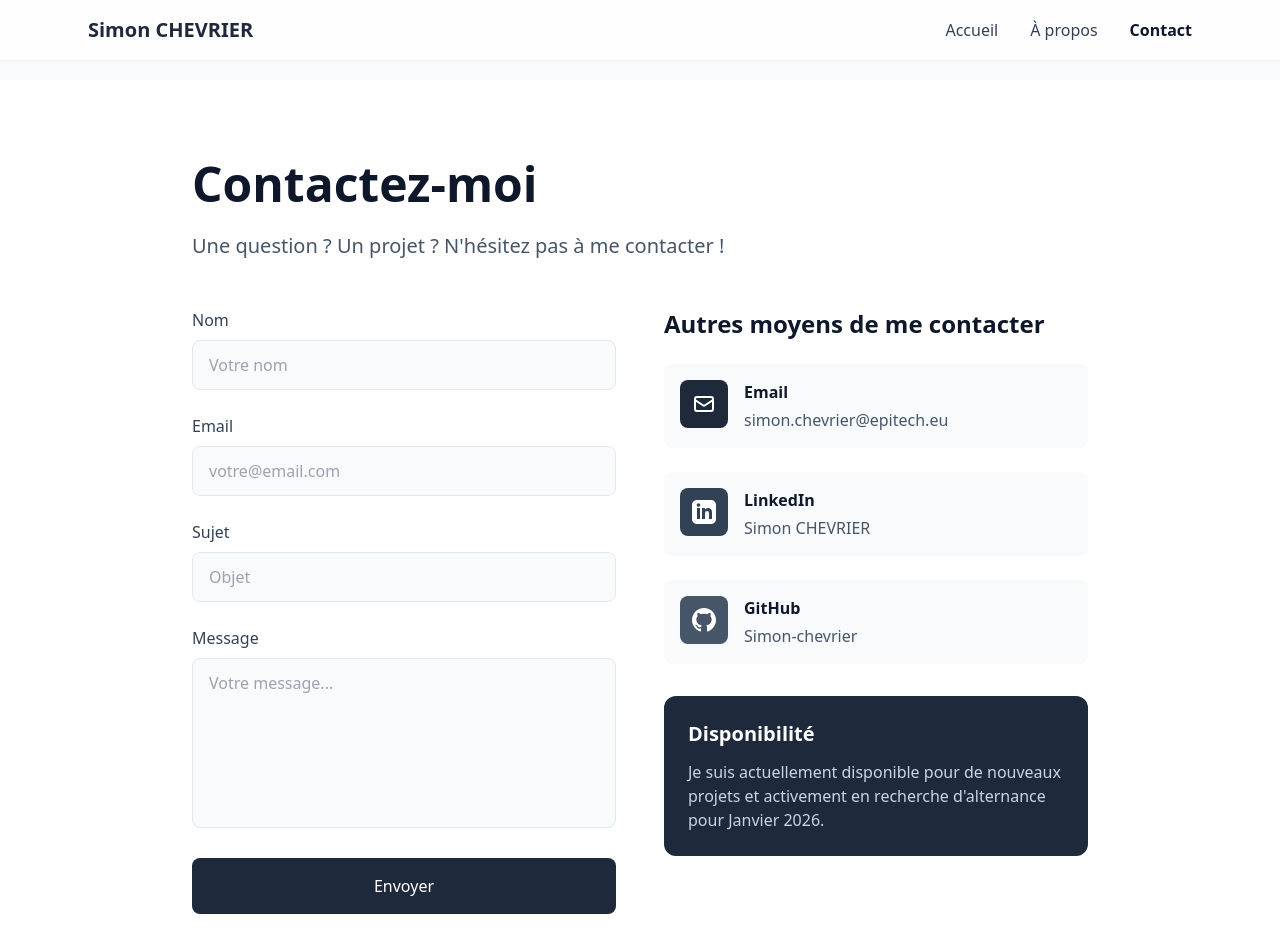
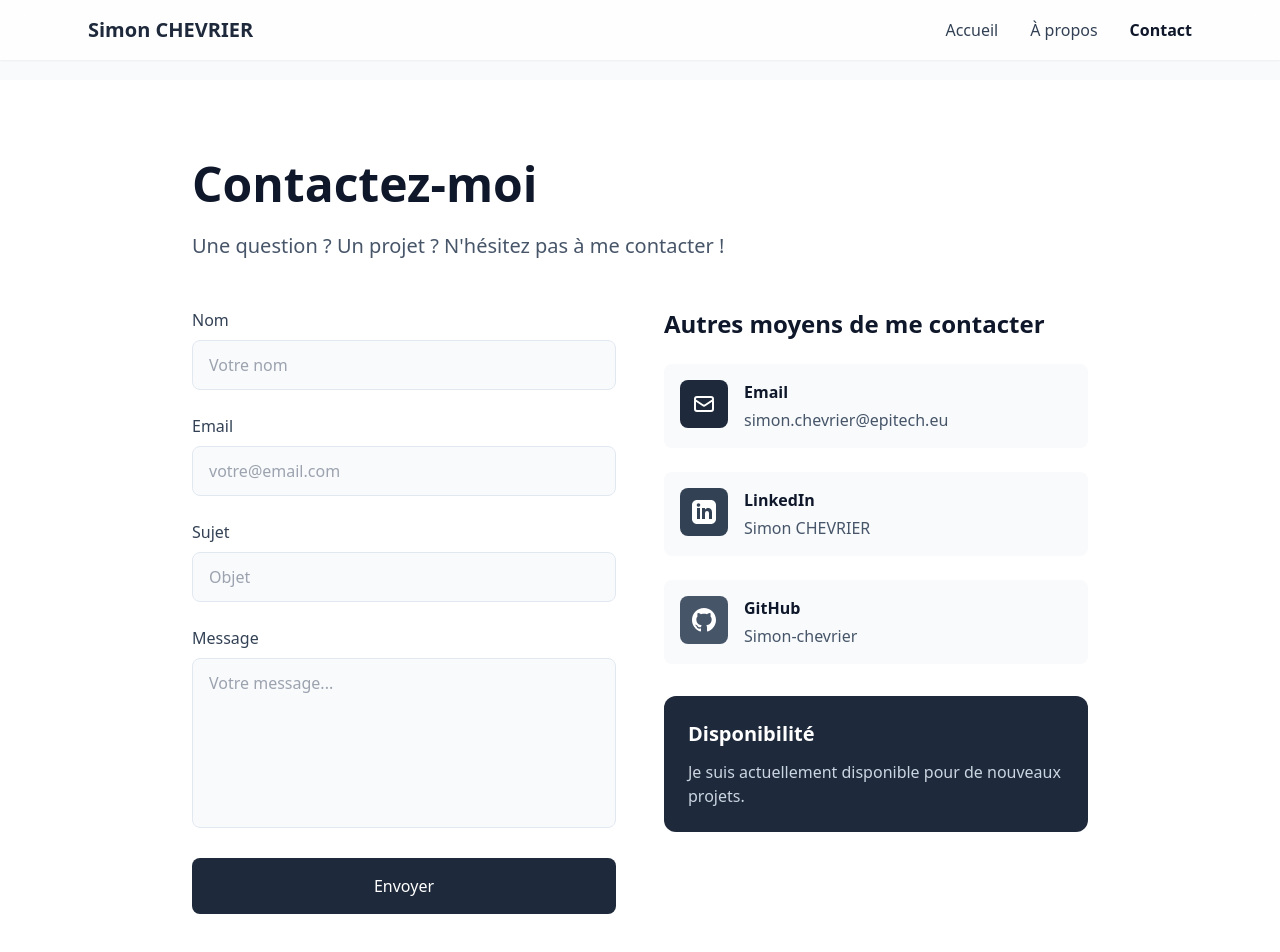
Before and after one commit to Simon-chevrier/Portfolio_simon_chevrier, a Nuxt app: page /contact in a window 1280 px wide. Shown: the top 952 px of the page. Built offline with nearby package versions, Linux system fonts and the light colour scheme.

Commit message:
renouvellement : je suis plus en recherche d'alternance

```diff
--- a/pages/contact.vue
+++ b/pages/contact.vue
@@ -134,7 +134,7 @@
             <div class="p-6 bg-slate-800 text-white rounded-xl">
               <h3 class="text-xl font-semibold mb-3">Disponibilité</h3>
               <p class="text-slate-300">
-                Je suis actuellement disponible pour de nouveaux projets et activement en recherche d'alternance pour Janvier 2026.
+                Je suis actuellement disponible pour de nouveaux projets.
               </p>
             </div>
           </div>
```
